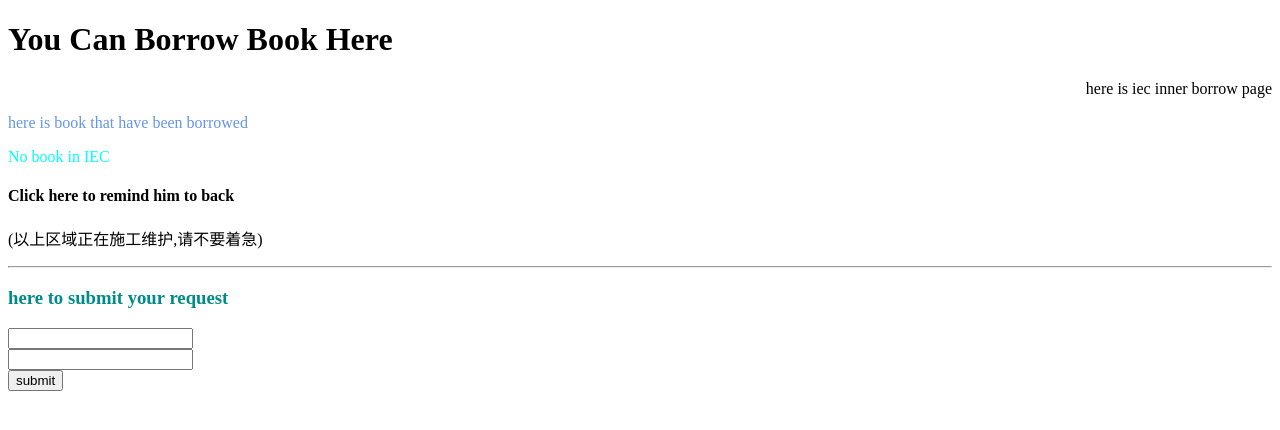
After one commit to xrtdkr/iec_book_manage, a Django app: template iec_book_manage/templates/borrow.html in a window 1280 px wide. The commit adds this page. Shown: the top 430 px of the page. Run offline with Django 3.2, Linux system fonts and the light colour scheme; the template is opened without the code that fills it, so the values that code supplies are empty.

Commit message:
the_second_push

```diff
--- a/iec_book_manage/books/models.py
+++ b/iec_book_manage/books/models.py
@@ -14,8 +14,7 @@ class Book(models.Model):
     bookName = models.CharField(max_length=20)
     bookNum = models.CharField(max_length=20)
     bookTime = models.DateTimeField(default=None)
-    bookFlag = models.BooleanField(default=True)    #布尔值True表示可借,布尔值为False不可借python mana
-    person = models.ForeignKey(Person, blank=True, default=False)
+    bookFlag = models.BooleanField(default=True)    #布尔值True表示可借,布尔值为False不可借python
 
     def __unicode__(self):
         return self.bookName
--- a/iec_book_manage/books/views.py
+++ b/iec_book_manage/books/views.py
@@ -14,12 +14,14 @@ def welcome(request):
 
 def secret(request):
     if 'book_name' and 'book_num' in request.POST:
-        if not request.POST['book_num'] and not request.POST['book_name']:  #这里缺少了对于数据库的重复数据的查询
+        if request.POST['book_num'] and request.POST['book_name']:  #1,这里缺少了对于数据库的重复数据的查询.2,这里缺少对数据按照分类进行排序的判断
             book_num = request.POST['book_num']
             book_name = request.POST['book_name']
+            now = datetime.datetime.now()
             book = Book(bookName=book_name)
             book.bookNum = book_num
             book.bookFlag = False
+            book.bookTime = now
             book.save()
             book_set = Book.objects.all()
             return render_to_response('seccret.html', {'book_set': book_set}, context_instance=RequestContext(request))
--- a/iec_book_manage/templates/404.html
+++ b/iec_book_manage/templates/404.html
@@ -5,7 +5,7 @@
     <title>404</title>
 </head>
 <body>
-    Sorry,
+
 
 
 </body>
--- /dev/null
+++ b/iec_book_manage/templates/borrow.html
@@ -0,0 +1,43 @@
+<!DOCTYPE HTML PUBLIC "-//W3C//DTD HTML 4.01 Transitional//EN"
+        "http://www.w3.org/TR/html4/loose.dtd">
+<meta http-equiv="Content-Type" content="text/html; charset=UTF-8">
+<html>
+<head>
+    <title>borrow_http</title>
+</head>
+<body>
+<h1>You Can Borrow Book Here</h1>
+<p align="right">here is iec inner borrow page</p>
+<p style="color: cornflowerblue;">here is book that have been borrowed</p>
+{% if book_set %}
+    {% for book in borrow_book_set %}
+        {% if not bookFlag %}
+        <ul style="color: crimson">
+        series{{ book.bookNum }} :{{ book.bookName }}has been borrowed by (本括号内空格正在施工) at{{ book.bookTime }}
+        </ul>
+        {% endif %}
+    {% endfor %}
+{% else %}
+    <p style="color: aqua">No book in IEC</p>
+{%  endif %}
+<h4>Click here to remind him to back</h4>
+<p>(以上区域正在施工维护,请不要着急)</p>
+<hr/>
+<h3 style="color: darkcyan">here to submit your request</h3>
+<form name="borrow_form" action="/secceed/" method="post">
+    {% csrf_token %}
+    <input type="text" name="bookNum">
+    <br>
+    <input type="text" name="bookName">
+    <br>
+    <input type="submit" value="submit">
+</form>
+
+
+
+
+
+
+
+</body>
+</html>
--- a/iec_book_manage/templates/seccret.html
+++ b/iec_book_manage/templates/seccret.html
@@ -11,7 +11,7 @@
 <h5>Attention! U mustn't play with this system</h5>
 <br/>
 <br/>
-<form name="input" action="/" method="post">
+<form name="input" action="/secret/" method="post">
     {% csrf_token %}
     <p>now you can store the book in </p>
     <br/>
```
Also changed, not shown: iec_book_manage/books/migrations/0003_remove_book_person.py (added), 3 other files.
